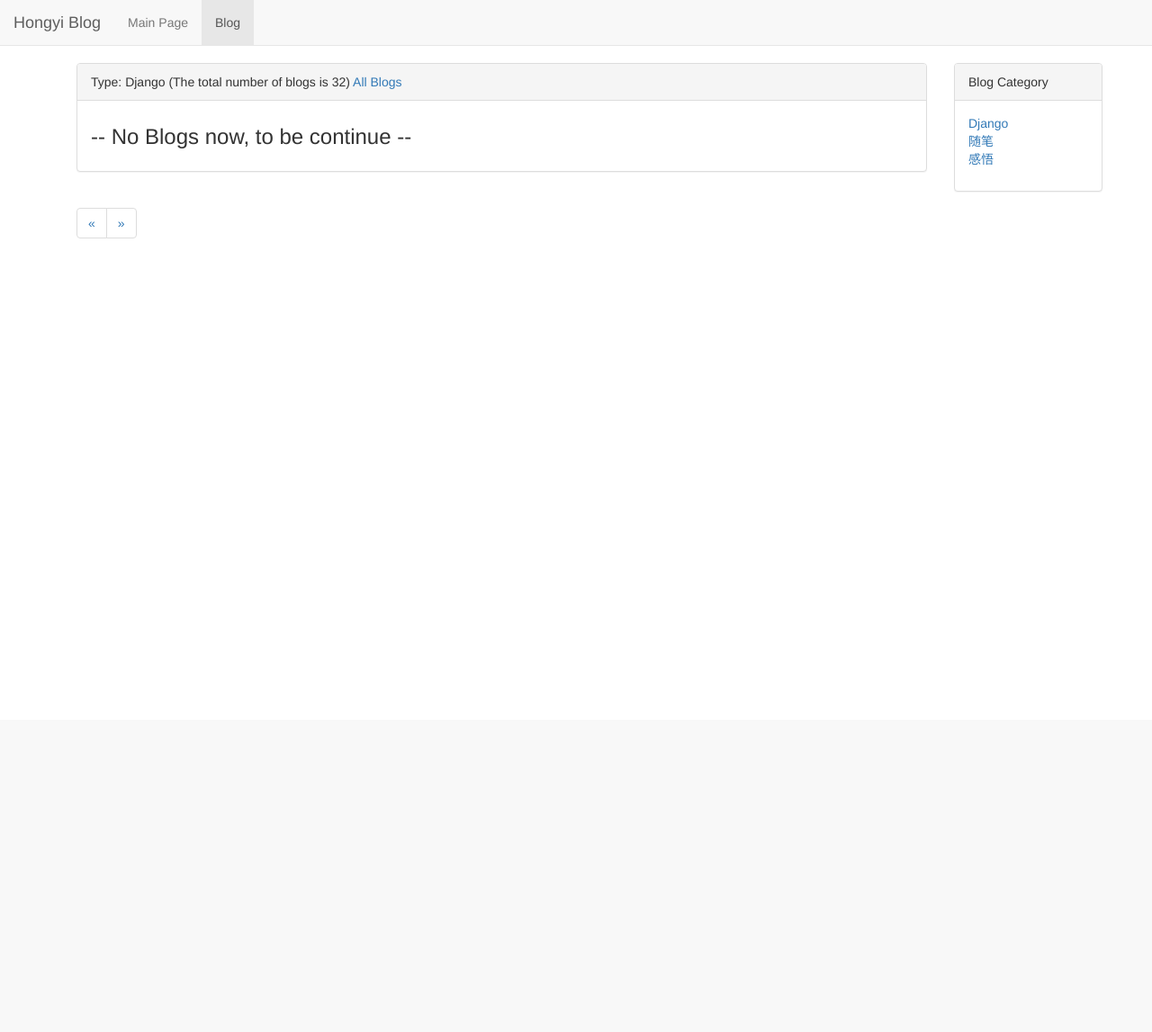
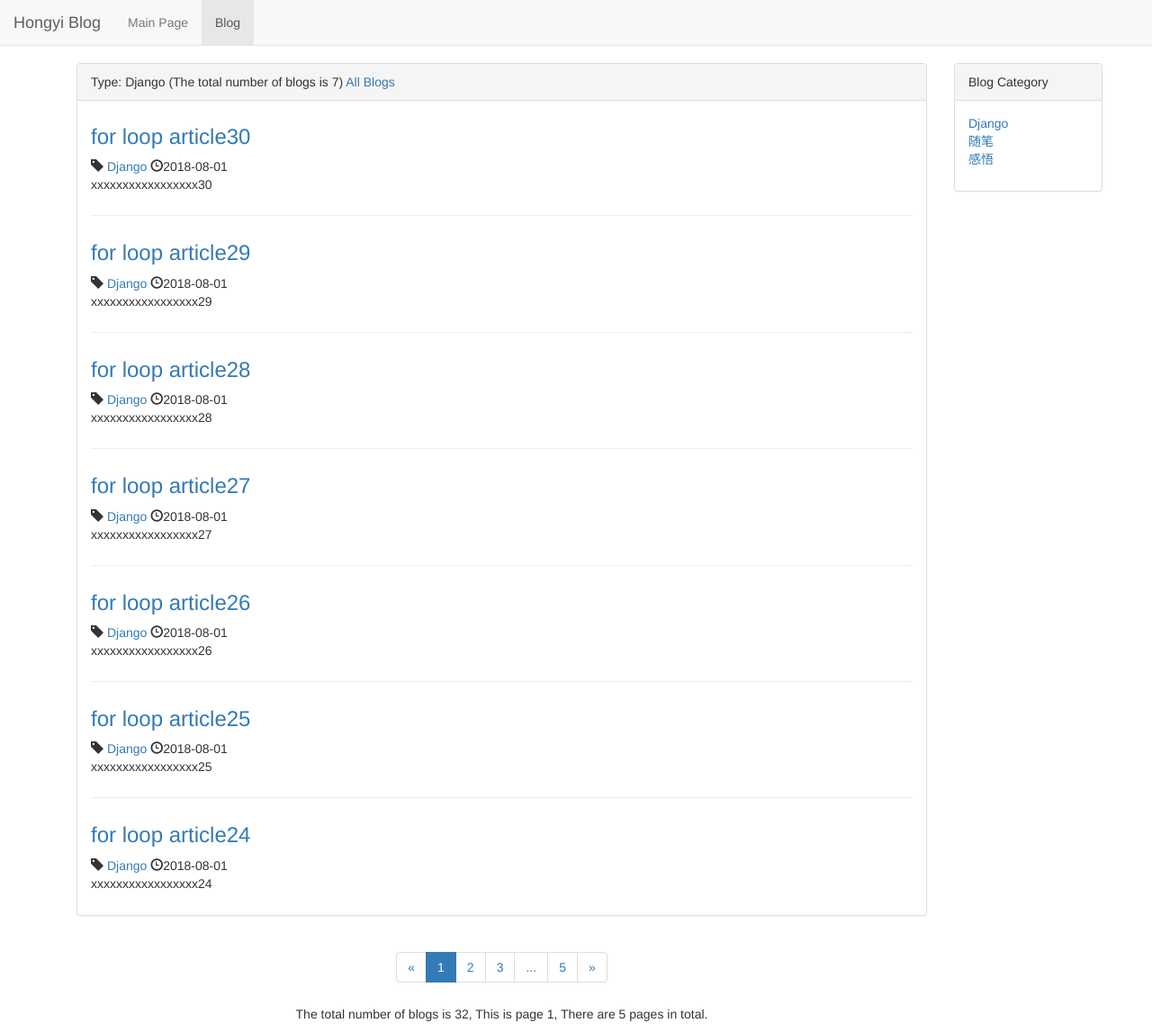
Before and after one commit to Hongyil1/Django-learning-project, a Django app: page /blog/type/1 in a window 1280 px wide. Shown: the whole page at 90% size. Before the commit the page ends 265 px from the top, so only its background shows below. Run offline with Django 3.2, Linux system fonts and the light colour scheme; data comes from the database, SQL or seed files in the repository; some libraries are stand-ins or nearby versions.

Commit message:
page update

```diff
--- a/mysite_env/mysite/blog/static/blog/blog.css
+++ b/mysite_env/mysite/blog/static/blog/blog.css
@@ -23,3 +23,6 @@ ul.blog-info-description li{
 div.blog-content {
     text-indent: 2em;
 }
+div.paginator {
+    text-align: center;
+}
--- a/mysite_env/mysite/blog/templates/blog/blog_list.html
+++ b/mysite_env/mysite/blog/templates/blog/blog_list.html
@@ -17,9 +17,9 @@
     <div class="row">
         <div class="col-xs-12 col-sm-8 col-md-9 col-lg-10">
             <div class="panel panel-default">
-                <div class="panel-heading">{% block blog_list_title %}Blog List (The total number of blogs is {{ page_of_blogs.paginator.count }}){% endblock %}</div>
+                <div class="panel-heading">{% block blog_list_title %}Blog List {% endblock %}</div>
                 <div class="panel-body">
-                    {% for blog in page_of_blogs.object_list %}
+                    {% for blog in blogs %}
                         <div class="blog">
                             <h3><a href="{% url 'blog_detail' blog.pk %}">{{ blog.title }}</a></h3>
                             <!--<p>{{ blog.content|truncatewords:30 }}</p>-->
@@ -37,7 +37,7 @@
                     {% endfor %}
                 </div>
             </div>
-            <div>
+            <div class='paginator'>
                 <ul class="pagination">
                     <!--Previous page-->
                     <li>
@@ -50,8 +50,16 @@
                         {% endif %}
                     </li>
                     <!--All pages-->
-                    {% for page_num in page_of_blogs.paginator.page_range %}
-                        <li><a href="?page={{ page_num }}">{{ page_num }}</a></li>
+                    {% for page_num in page_range %}
+                        {% if page_num == page_of_blogs.number %}
+                            <li class="active"><a href="?page={{ page_num }}">{{ page_num }}</a></li>
+                        {% else %}
+                            {% if page_num == '...' %}
+                                <li><span>{{ page_num }}</span></li>
+                            {% else %}
+                                <li><a href="?page={{ page_num }}">{{ page_num }}</a></li>
+                            {% endif %}
+                        {% endif %}
                     {% endfor %}
                     <!--The next page-->
                     <li>
@@ -62,9 +70,13 @@
                         {% else %}
                             <span aria-hidden="true">&raquo;</span>
                         {% endif %}
-
                     </li>
                 </ul>
+                <p>
+                    The total number of blogs is {{ page_of_blogs.paginator.count }},
+                    This is page {{ page_of_blogs.number }},
+                    There are {{ page_of_blogs.paginator.num_pages }} pages in total.
+                </p>
             </div>
         </div>
         <div class="hidden-xs col-sm-4 col-md-3 col-lg-2">
--- a/mysite_env/mysite/blog/views.py
+++ b/mysite_env/mysite/blog/views.py
@@ -1,17 +1,35 @@
 from django.shortcuts import render_to_response, get_object_or_404
 from django.core.paginator import Paginator
 from .models import Blog, BlogType
+from django.conf import settings
 
 # Create your views here.
 # 返回列表
 def blog_list(request):
     page_num = request.GET.get('page', 1) # 获取页码参数(GET请求)
     blogs_all_list = Blog.objects.all()
-    paginator = Paginator(blogs_all_list, 10) # 10 articles per page
+    paginator = Paginator(blogs_all_list, settings.EACH_PAGE_BLOGS_NUMBER) # 10 articles per page
     page_of_blogs = paginator.get_page(page_num) # return 1 when invalid input
+    current_page_num = page_of_blogs.number # 当前页码
+    page_range = list(range(max(current_page_num - 2, 1), current_page_num)) + \
+                 list(range(current_page_num, min(current_page_num + 2, paginator.num_pages) + 1))
+
+    # Plus 省略标记
+    if page_range[0] - 1 >=2:
+        page_range.insert(0, "...")
+    if paginator.num_pages - page_range[-1] >=2:
+        page_range.append("...")
+
+    # Plus the first and last page
+    if page_range[0] != 1:
+        page_range.insert(0, 1)
+    if page_range[-1] != paginator.num_pages:
+        page_range.append(paginator.num_pages)
 
     context = {}
+    context['blogs'] = page_of_blogs.object_list
     context['page_of_blogs'] = page_of_blogs
+    context['page_range'] = page_range
     context['blog_types'] = BlogType.objects.all()
     context['blogs_count'] = Blog.objects.all().count()
     return render_to_response('blog/blog_list.html', context=context)
@@ -24,7 +42,30 @@ def blog_detail(request, blog_pk):
 def blogs_with_type(request, blog_type_pk):
     context = {}
     blog_type = get_object_or_404(BlogType, pk=blog_type_pk)
+    blogs_all_list = Blog.objects.filter(blog_type=blog_type)
+    page_num = request.GET.get('page', 1) # 获取页码参数(GET请求)
+    paginator = Paginator(blogs_all_list, settings.EACH_PAGE_BLOGS_NUMBER) # 10 articles per page
+    page_of_blogs = paginator.get_page(page_num) # return 1 when invalid input
+    current_page_num = page_of_blogs.number # 当前页码
+    page_range = list(range(max(current_page_num - 2, 1), current_page_num)) + \
+                 list(range(current_page_num, min(current_page_num + 2, paginator.num_pages) + 1))
+
+    # Plus 省略标记
+    if page_range[0] - 1 >= 2:
+        page_range.insert(0, "...")
+    if paginator.num_pages - page_range[-1] >= 2:
+        page_range.append("...")
+
+    # Plus the first and last page
+    if page_range[0] != 1:
+        page_range.insert(0, 1)
+    if page_range[-1] != paginator.num_pages:
+        page_range.append(paginator.num_pages)
+
+    context['blogs'] = page_of_blogs.object_list
     context['blog_type'] = blog_type
-    context['blogs'] = Blog.objects.filter(blog_type=blog_type)
+    context['page_of_blogs'] = page_of_blogs
+    context['page_range'] = page_range
     context['blog_types'] = BlogType.objects.all()
+    # context['blogs_count'] = Blog.objects.all().count()
     return render_to_response('blog/blogs_with_type.html', context=context)
--- a/mysite_env/mysite/mysite/settings.py
+++ b/mysite_env/mysite/mysite/settings.py
@@ -126,3 +126,6 @@ STATIC_URL = '/static/'
 STATICFILES_DIRS = [
     os.path.join(BASE_DIR, 'static'),
 ]
+
+# 自定义参数
+EACH_PAGE_BLOGS_NUMBER = 7
```
